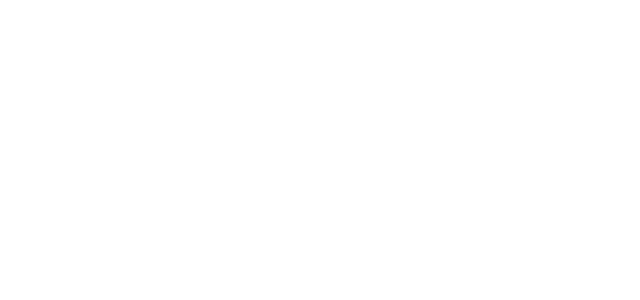
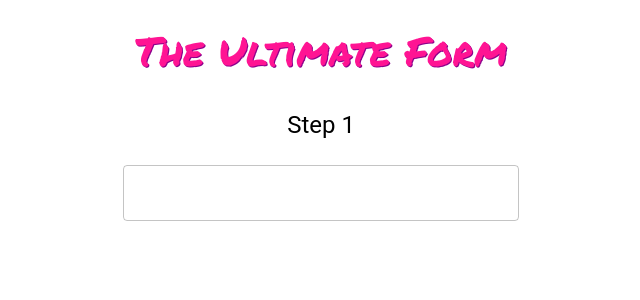
Before and after one commit to SmorzhaniukCinis/ultimate-form, a React (Create React App) app: page / in a window 1280 px wide. Shown: the top 300 px of the page, without its empty margins (319-959 px from the left). Built offline with nearby package versions, Linux system fonts and the light colour scheme.

Commit message:
create some componnent

```diff
--- a/src/App.js
+++ b/src/App.js
@@ -1,9 +1,54 @@
+import React from "react";
+import {
+    BrowserRouter as Router,
+    Routes,
+    Route,
+} from "react-router-dom";
+import {Header} from "./Componnents/Header";
+import {Step1} from "./Componnents/Step1";
+
+
+
 function App() {
     return (
         <>
+            <Header/>
+            <Router>
+                <Routes>
+                    <Route path='/' element={<Step1/>} />
+                    <Route path='/step2' element={<Step2/>} />
+                    <Route path='/step3' element={<Step3/>} />
+                    <Route path='/result' element={<Result/>} />
 
+                </Routes>
+            </Router>
         </>
     );
 }
 
+
+const Step2 = () => {
+    return (
+        <div>
+            step 2
+        </div>
+    )
+}
+
+const Step3 = () => {
+    return (
+        <div>
+            step 3
+        </div>
+    )
+}
+
+const Result = () => {
+    return (
+        <div>
+
+        </div>
+    )
+}
+
 export default App;
--- /dev/null
+++ b/src/Componnents/Form.js
@@ -0,0 +1,20 @@
+import React from "react";
+import {makeStyles} from "@material-ui/core";
+
+const useStyles = makeStyles((theme)=> ({
+    root: {
+        width: '100%',
+        marginTop: theme.spacing(1)
+    }
+}))
+
+export const Form = ({children, ...props}) => {
+
+    const styles = useStyles()
+
+    return (
+        <form className={styles.root} noValidate {...props}>
+            {children}
+        </form>
+    )
+}
--- /dev/null
+++ b/src/Componnents/Header.js
@@ -0,0 +1,23 @@
+import React from "react";
+import {Typography} from "@material-ui/core";
+import { makeStyles } from '@material-ui/core/styles';
+
+const useStyles = makeStyles((theme=>({
+    root: {
+        fontFamily: 'Permanent Marker',
+        margin: theme.spacing(3, 0, 2),
+        textAlign: 'center',
+        fontSize: '40px',
+        color: 'deeppink',
+        textShadow: '1px 1px darkmagenta'
+    }
+})))
+
+export const Header = () => {
+    const styles = useStyles()
+  return(
+      <Typography className={styles.root} component={'h1'} variant={'h5'}>
+          The Ultimate Form
+      </Typography>
+  )
+}
--- /dev/null
+++ b/src/Componnents/Input.js
@@ -0,0 +1,12 @@
+import React, {forwardRef} from "react";
+import {makeStyles, TextField} from "@material-ui/core";
+
+
+
+export const Input = forwardRef((props, ref) => {
+
+
+    return (
+        <TextField variant={'outlined'} margin={'normal'} inputRef={ref} fullWidth {...props}/>
+    )
+})
--- /dev/null
+++ b/src/Componnents/MainContainer.js
@@ -0,0 +1,21 @@
+import React from "react";
+import {Container, Typography} from "@material-ui/core";
+import {makeStyles} from '@material-ui/core/styles';
+
+const useStyles = makeStyles((theme => ({
+    root: {
+        marginTop: theme.spacing(4),
+        display: 'flex',
+        flexDirection: 'column',
+        alignItems: 'center'
+    }
+})))
+
+export const MainContainer = ({children, ...props}) => {
+    const styles = useStyles()
+    return (
+        <Container {...props} className={styles.root} container='main' maxWidth={'xs'}>
+            {children}
+         </Container>
+    )
+}
--- /dev/null
+++ b/src/Componnents/Step1.js
@@ -0,0 +1,31 @@
+import React from "react";
+import {Typography} from "@material-ui/core";
+import { makeStyles } from '@material-ui/core/styles';
+import {MainContainer} from "./MainContainer";
+import {Form} from "./Form";
+import {Input} from "./Input";
+
+const useStyles = makeStyles((theme=>({
+    root: {
+        fontFamily: 'Permanent Marker',
+        margin: theme.spacing(3, 0, 2),
+        textAlign: 'center',
+        fontSize: '40px',
+        color: 'deeppink',
+        textShadow: '1px 1px darkmagenta'
+    }
+})))
+
+export const Step1 = () => {
+    const styles = useStyles()
+  return(
+     <MainContainer>
+         <Typography component={'h2'} variant={'h5'}>
+             Step 1
+         </Typography>
+         <Form>
+            <Input/>
+         </Form>
+     </MainContainer>
+  )
+}
--- a/src/index.css
+++ b/src/index.css
@@ -1,3 +1,5 @@
+@import url("https://fonts.googleapis.com/css?family=Permanent+Marker&display=swap");
+
 body {
   margin: 0;
   font-family: -apple-system, BlinkMacSystemFont, 'Segoe UI', 'Roboto', 'Oxygen',
```
